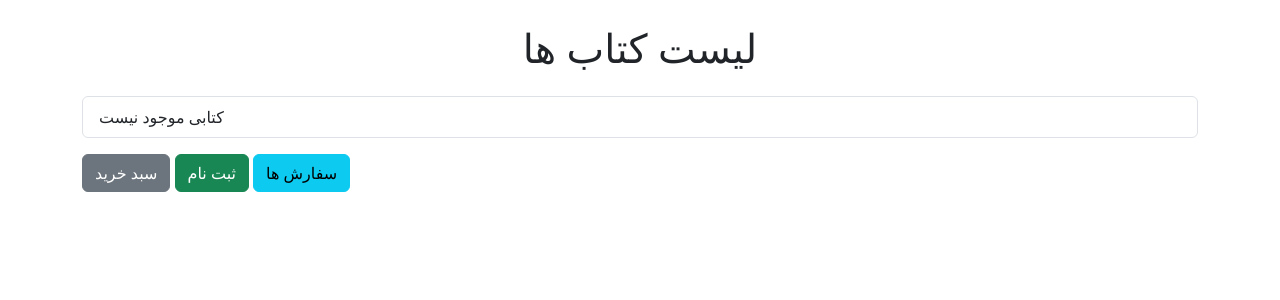
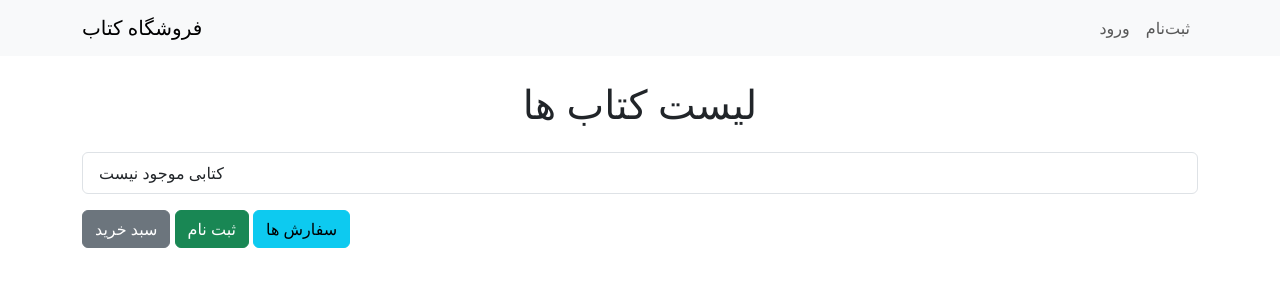
Before and after one commit to Amirali-Esmaeli/bookstore, a Django app: page / in a window 1280 px wide. Shown: the top 300 px of the page. Run offline with Django 5.2, Linux system fonts and the light colour scheme; data that the repository does not hold is empty.

Commit message:
Update book_list, cart, checkout and order_history templates.

```diff
--- a/shop/templates/shop/book_list.html
+++ b/shop/templates/shop/book_list.html
@@ -5,7 +5,36 @@
     <link href="https://cdn.jsdelivr.net/npm/bootstrap@5.3.0/dist/css/bootstrap.min.css" rel="stylesheet">
     <meta charset="UTF-8">
     <meta name="viewport" content="width=device-width, initial-scale=1.0">
-    <title>Document</title>
+    <nav class="navbar navbar-expand-lg navbar-light bg-light mb-4">
+        <div class="container">
+            <a class="navbar-brand" href="{% url 'book_list' %}">فروشگاه کتاب</a>
+            <div class="collapse navbar-collapse">
+                <ul class="navbar-nav ms-auto">
+                    {% if user.is_authenticated %}
+                        <li class="nav-item">
+                            <span class="nav-link">خوش آمدید، {{ user.username }}</span>
+                        </li>
+                        <li class="nav-item">
+                            <a class="nav-link" href="{% url 'cart_view' %}">سبد خرید</a>
+                        </li>
+                        <li class="nav-item">
+                            <a class="nav-link" href="{% url 'order_history' %}">سفارش‌ها</a>
+                        </li>
+                        <li class="nav-item">
+                            <a class="nav-link" href="{% url 'logout' %}">خروج</a>
+                        </li>
+                    {% else %}
+                        <li class="nav-item">
+                            <a class="nav-link" href="{% url 'login' %}">ورود</a>
+                        </li>
+                        <li class="nav-item">
+                            <a class="nav-link" href="{% url 'signup' %}">ثبت‌نام</a>
+                        </li>
+                    {% endif %}
+                </ul>
+            </div>
+        </div>
+    </nav>
 </head>
 <body>
     <div class="container mt-4">
```
Also changed, not shown: shop/templates/shop/cart.html (+30 -0 lines), shop/templates/shop/checkout.html (+30 -0 lines), shop/templates/shop/order_history.html (+30 -0 lines).
